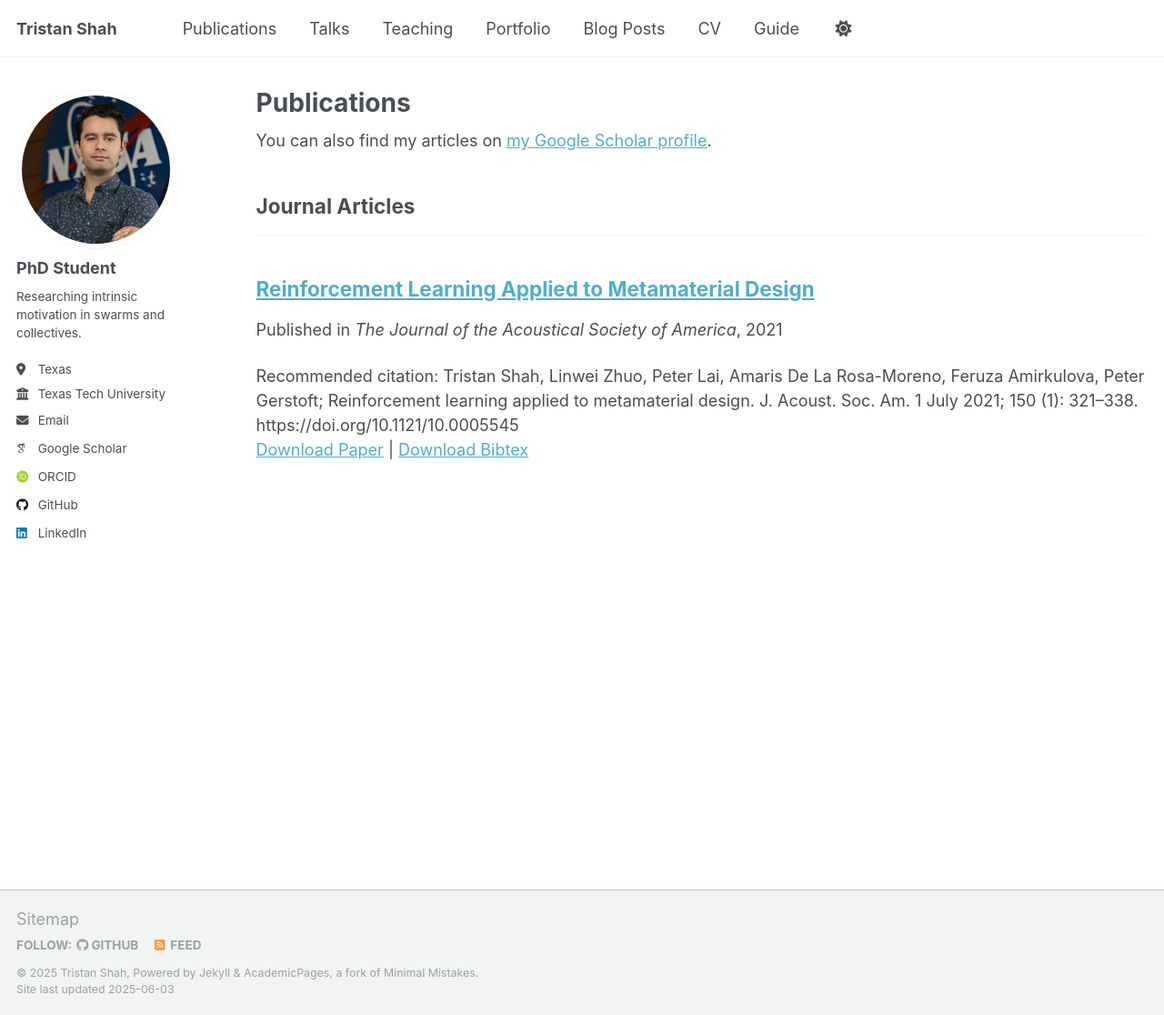
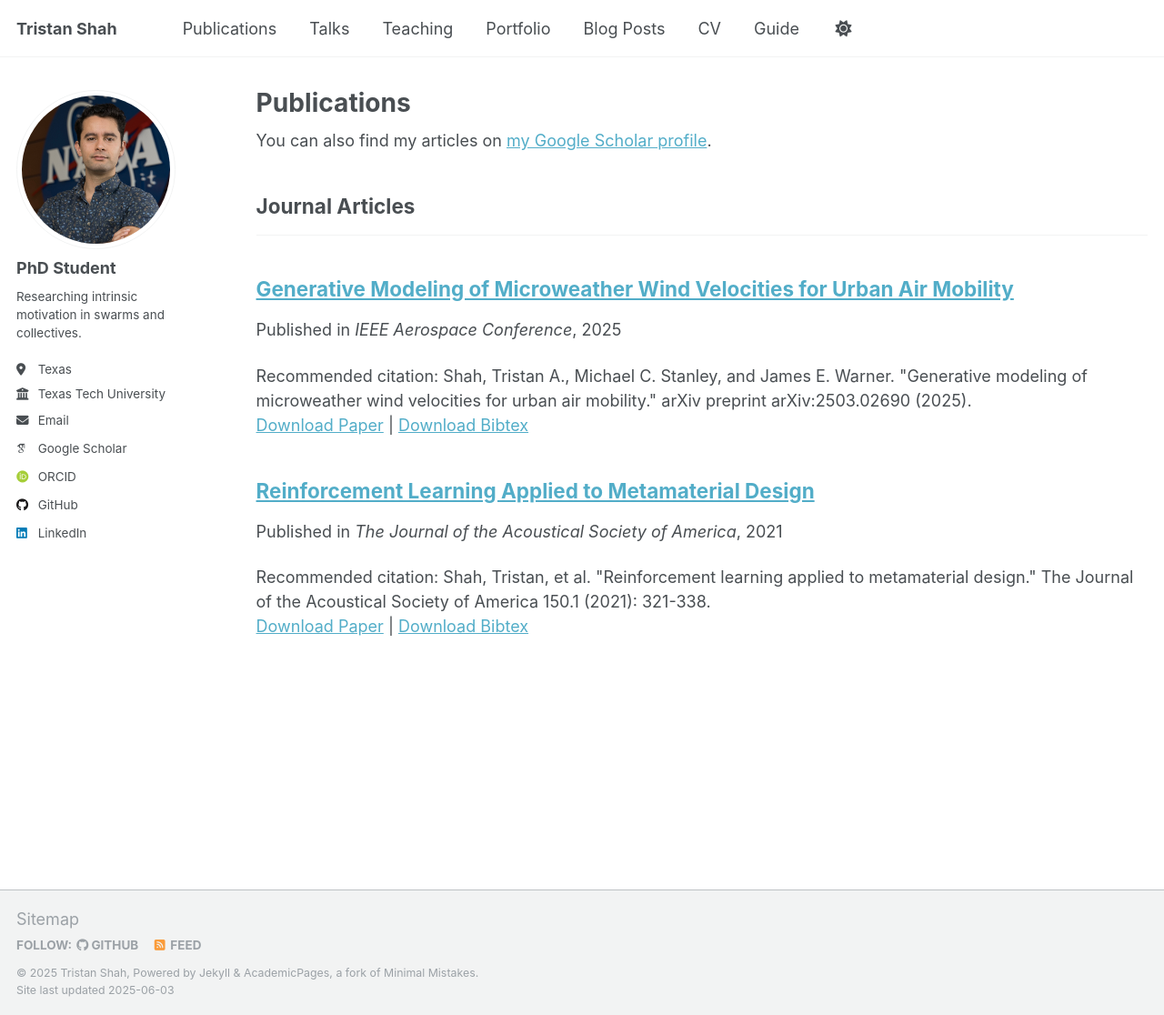
Before and after one commit to gladisor/gladisor.github.io, a Jekyll site: the page built from _pages/publications.html, in a window 1280 px wide and 1116 px high. Shown: the whole window at 91% size. Built offline with Jekyll 4.4.1, drawn with Linux system fonts in a browser that asks for light colours; some web fonts are replaced.

Commit message:
adding citation for my paper

```diff
--- a/_publications/2021-7-14-paper-title-number-1.md
+++ b/_publications/2021-7-14-paper-title-number-1.md
@@ -2,12 +2,10 @@
 title: "Reinforcement Learning Applied to Metamaterial Design"
 collection: publications
 category: manuscripts
-permalink: /publication/2025-07-14-paper-title-number-1
-# excerpt: 'This paper is about the number 1. The number 2 is left for future work.'
+permalink: /publication/2021-7-14-paper-title-number-1
 date: 2021-07-14
 venue: 'The Journal of the Acoustical Society of America'
-# slidesurl: 'http://academicpages.github.io/files/slides1.pdf'
 paperurl: 'http://tristan-shah.github.io/files/Reinforcement learning applied to metamaterial design.pdf'
 bibtexurl: 'http://tristan-shah.github.io/files/Reinforcement learning applied to metamaterial design.bib'
-citation: 'Tristan Shah, Linwei Zhuo, Peter Lai, Amaris De La Rosa-Moreno, Feruza Amirkulova, Peter Gerstoft; Reinforcement learning applied to metamaterial design. J. Acoust. Soc. Am. 1 July 2021; 150 (1): 321–338. https://doi.org/10.1121/10.0005545'
+citation: 'Shah, Tristan, et al. "Reinforcement learning applied to metamaterial design." The Journal of the Acoustical Society of America 150.1 (2021): 321-338.'
 ---
--- /dev/null
+++ b/_publications/2025-3-4-generative-modeling-microweather.md
@@ -0,0 +1,12 @@
+---
+title: "Generative Modeling of Microweather Wind Velocities for Urban Air Mobility"
+collection: publications
+category: manuscripts
+permalink: /publication/2025-3-4-paper-title-number-1
+# excerpt: 'This paper is about the number 1. The number 2 is left for future work.'
+date: 2025-03-04
+venue: 'IEEE Aerospace Conference'
+paperurl: 'http://tristan-shah.github.io/files/Generative Modeling of Microweather Wind Velocities for Urban Air Mobility.pdf'
+bibtexurl: 'http://tristan-shah.github.io/files/Generative Modeling of Microweather Wind Velocities for Urban Air Mobility.bib'
+citation: 'Shah, Tristan A., Michael C. Stanley, and James E. Warner. "Generative modeling of microweather wind velocities for urban air mobility." arXiv preprint arXiv:2503.02690 (2025).'
+---
--- /dev/null
+++ b/files/Generative Modeling of Microweather Wind Velocities for Urban Air Mobility.bib
@@ -0,0 +1,9 @@
+@misc{shah2025generativemodelingmicroweatherwind,
+      title={Generative Modeling of Microweather Wind Velocities for Urban Air Mobility},
+      author={Tristan A. Shah and Michael C. Stanley and James E. Warner},
+      year={2025},
+      eprint={2503.02690},
+      archivePrefix={arXiv},
+      primaryClass={cs.CE},
+      url={https://arxiv.org/abs/2503.02690},
+}
```
Also changed, not shown: 1 other file.
